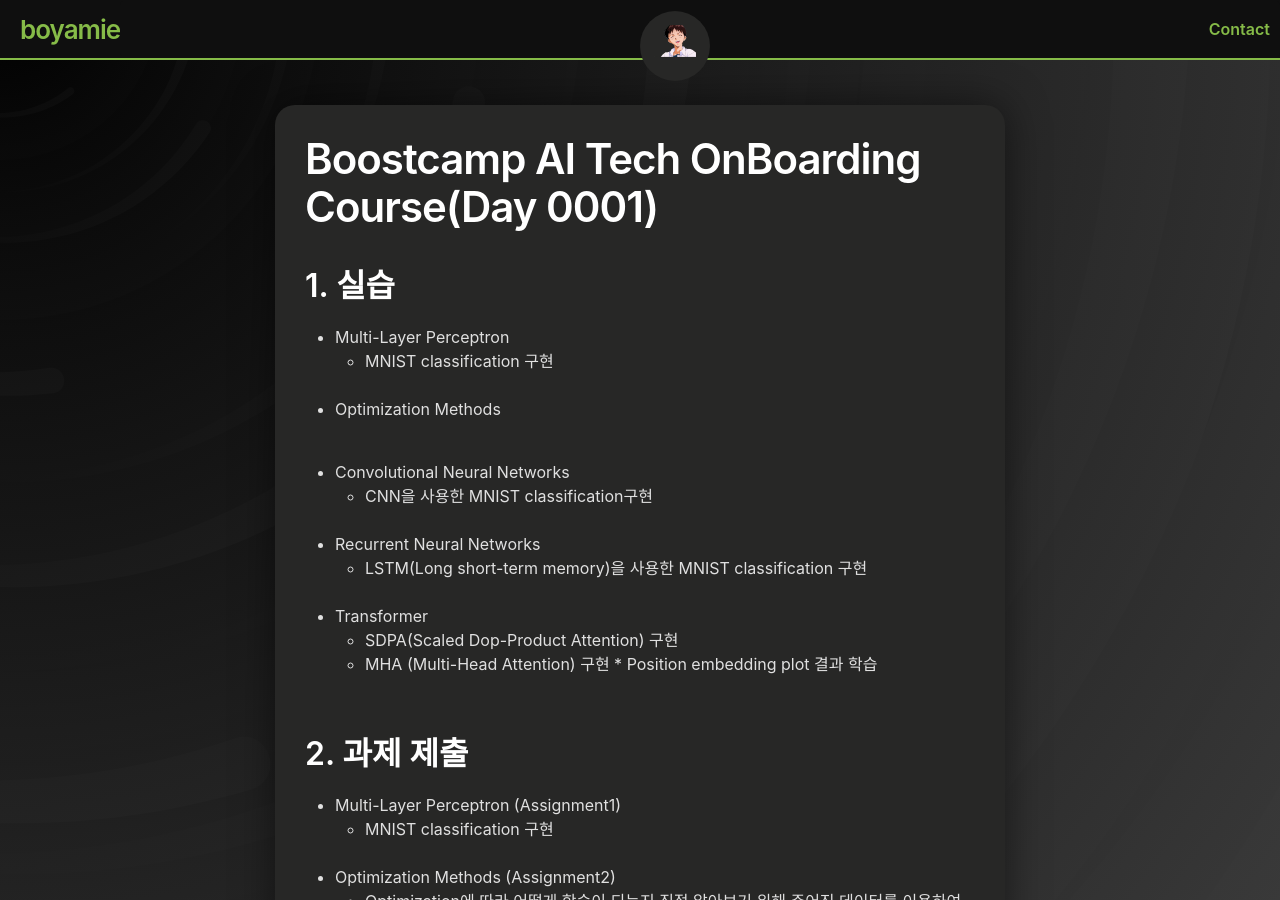
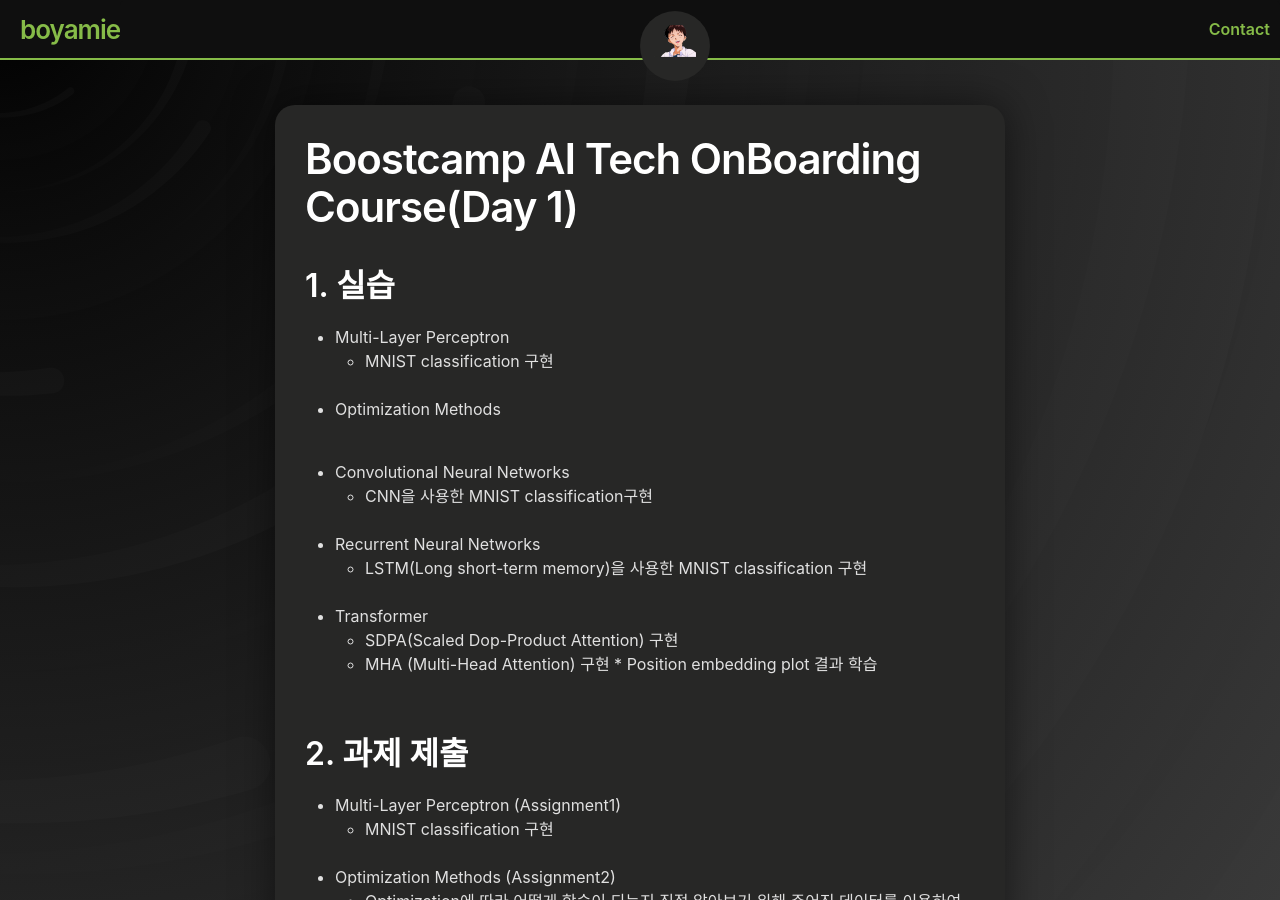
Before and after one commit to boyamie/boyamie.github.io, a Jekyll site: the page built from _posts/2024-07-29-boostcamp_1.md, in a window 1280 px wide and 900 px high. Built offline with Jekyll 4.4.1, drawn with Linux system fonts in a browser that asks for light colours; some of the changed text lies outside the part shown.

Commit message:
Update 2024-07-29-boostcamp_1.md

```diff
--- a/_posts/2024-07-29-boostcamp_1.md
+++ b/_posts/2024-07-29-boostcamp_1.md
@@ -1,6 +1,6 @@
 ---
-title: "Boostcamp AI Tech OnBoarding Course(Day 0001)"
-date: 2021-01-18
+title: "Boostcamp AI Tech OnBoarding Course(Day 1)"
+date: 2024-07-29
 layout: post
 tags: [Naver Boostcamp, daily report]
 ---
```
